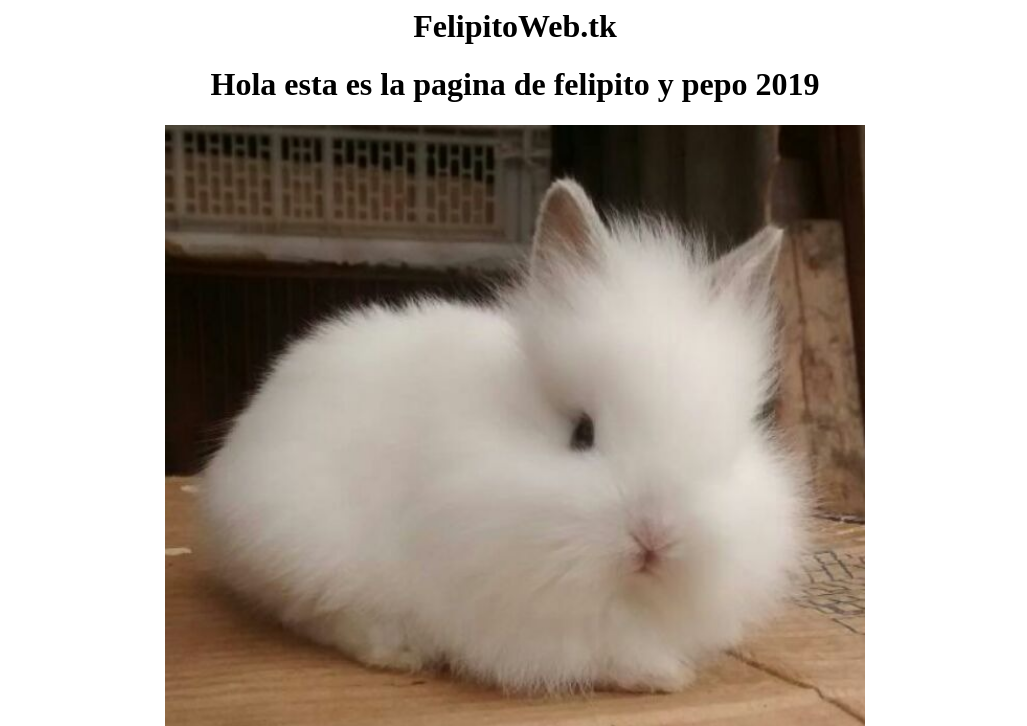
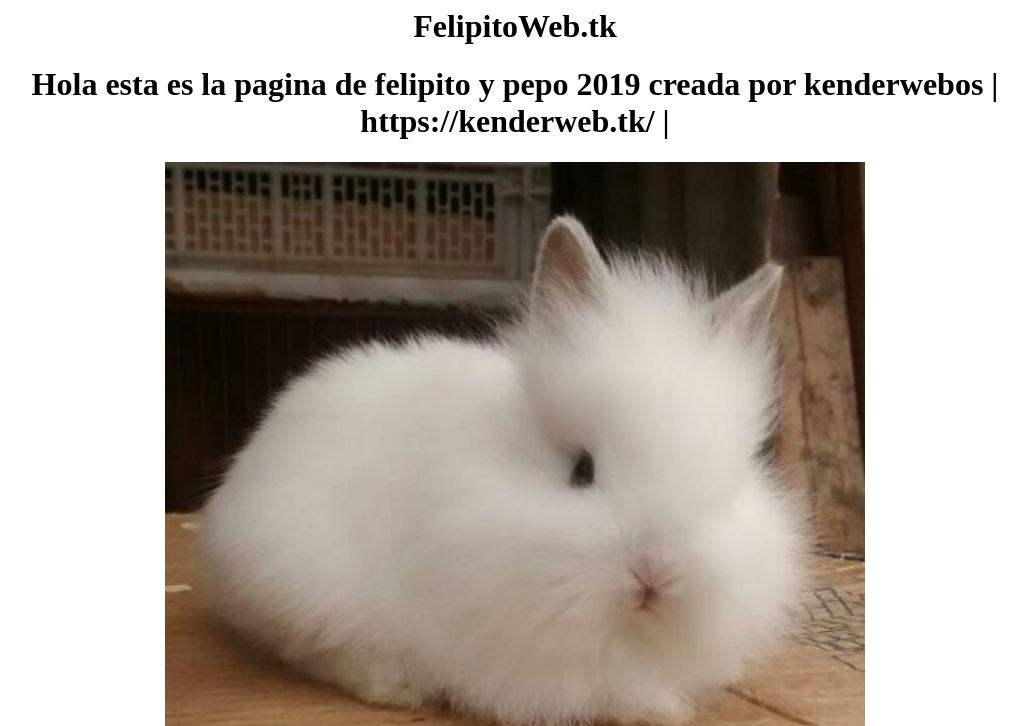
Before and after one commit to KenderMan/FelipitoWeb, a plain HTML site: page index.html in a window 1280 px wide. Shown: the top 726 px of the page, without its empty margins (125-1152 px from the left). Drawn offline with Linux system fonts and the light colour scheme.

Commit message:
Update index.html

```diff
--- a/index.html
+++ b/index.html
@@ -9,6 +9,7 @@
         <center>
         <h1>
             Hola esta es la pagina de felipito y pepo 2019
+            creada por kenderwebos | https://kenderweb.tk/ |
         </h1>
         <center><img src="foto.jpg" alt="conejo" width="700"></center>
         <img src="fuego2.gif" alt="fire" width="400">
```
